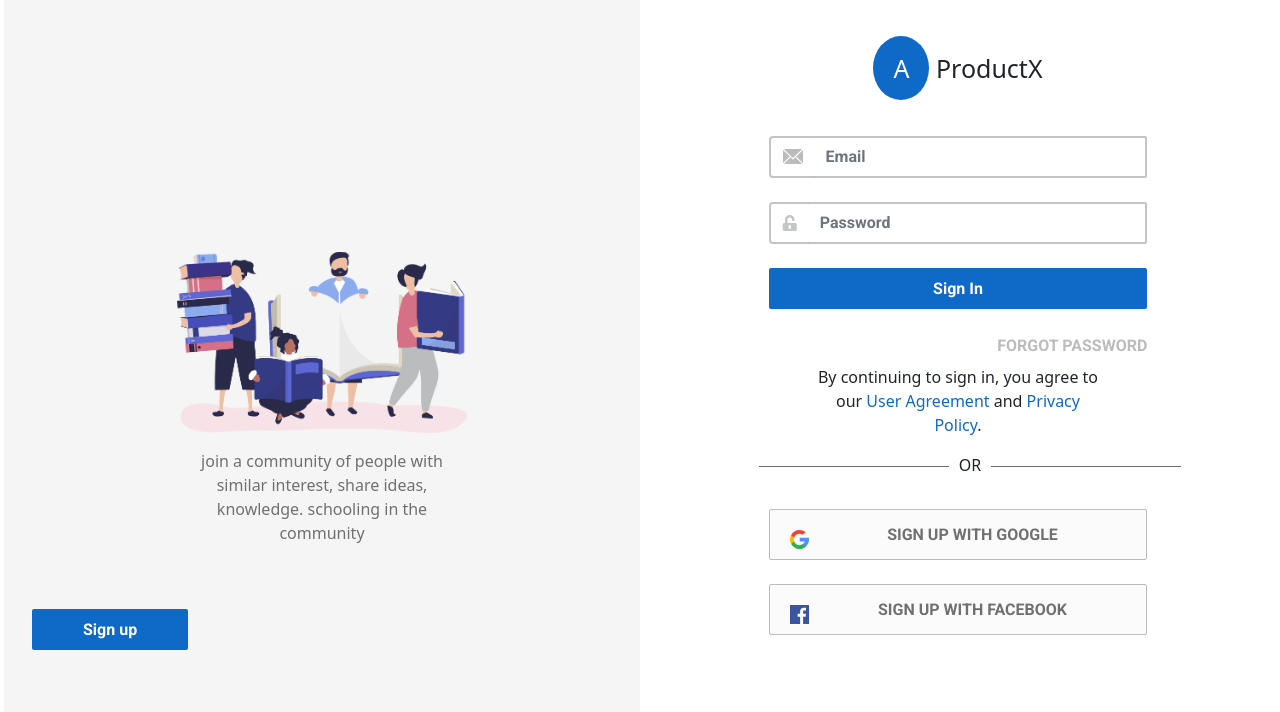
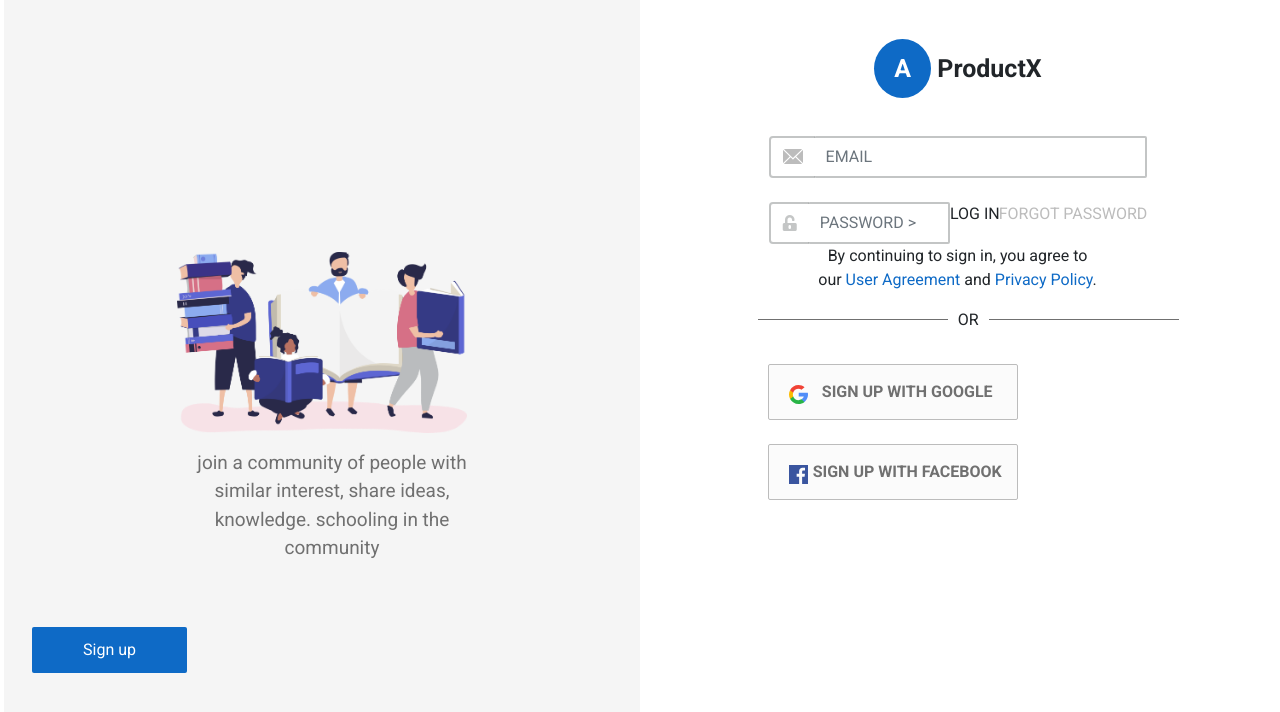
Before and after one commit to AccelerateHub/ProjectX, a plain HTML site: page index.html in a window 1280 px wide. Drawn offline with Linux system fonts and the light colour scheme.

Commit message:
initial commit

```diff
--- a/css/main.css
+++ b/css/main.css
@@ -13,7 +13,9 @@
     height: 100vh !important;
 }
 .head-title{
+    font-family: 'Roboto' !important;
     font-size: 25px;
+    font-weight: bold;
 }
 .text-span{
     color: #FFFFFF;
@@ -43,10 +45,12 @@
 
 .join{
     text-align: center;
-    font: Regular 28px/34px Roboto;
-    letter-spacing: 0px;
+    font-family: 'Roboto' !important;
     color: #707070;
+    font-size: 19px;
     opacity: 1;
+    padding-right: 131px;
+    padding-left: 151px;
 }
 
 .signup-con{
@@ -56,7 +60,8 @@
 
 .sign-up-btn{
     padding: 10px 50px 10px 50px;
-    font: Bold 16px/19px Roboto;
+    font-family: 'Roboto' !important;
+    font-size:16px;
     color: #FFFFFF;
     background: #0E6AC6;
     border-radius: 2px;
@@ -72,7 +77,9 @@
 .head-title{
     margin-top: 50px;
 }
-
+#form{
+    font-family: 'Roboto' !important;
+}
 .input-group-text {
     border-left: 2px solid #A4A7A7A6;
     border-top: 2px solid #A4A7A7A6;
@@ -89,21 +96,24 @@
      border-bottom: 2px solid #A4A7A7A6;
      border-right: 2px solid #A4A7A7A6;
      border-radius: 2px !important;
-     font: Bold 16px/19px Roboto;
+     font-family: 'Roboto' !important;
+     font-size: 16px;
      width: 533px;
     height: 42px;
 }
 
 .forgot-pass{
     text-decoration: none;
-    font: Bold 16px/19px Roboto;
+    font-family: 'Roboto' !important;
+    font:16px;
     letter-spacing: 0px;
     color: #BCBCBC;
 }
 
 .term-conditions{
     display: block;
-    font: Regular 16px/19px Roboto;
+    font-family: 'Roboto' !important;
+    font-size: 16px;
     letter-spacing: 0px;
     opacity: 1;
 }
@@ -136,7 +146,9 @@
     padding: 15px;
     background: #FBFBFB;
     border-radius: 2px !important;
-    font: Bold 16px/19px Roboto;
+    font-family: 'Roboto' !important;
+    font-weight: bold;
+    font:16px;
     letter-spacing: 0px;
     color: #707070;
 }
@@ -157,10 +169,12 @@
 
 .join-sign-up{
     text-align: center;
-    font: Regular 28px/34px Roboto;
-    letter-spacing: 0px;
+    font-family: 'Roboto' !important;
     color: #FFFFFF;
+    font-size: 19px;
     opacity: 1;
+    padding-right: 131px;
+    padding-left: 151px;
 }
 
 .login-con{
@@ -170,7 +184,8 @@
 
 .login-btn{
     padding: 10px 50px 10px 50px;
-    font: Bold 16px/19px Roboto;
+    font-family: 'Roboto' !important;
+    font:16px;
     color: #0E6AC6;
     background: #FFFFFF;
     border-radius: 2px;
--- a/index.html
+++ b/index.html
@@ -18,7 +18,7 @@
                 <div class="container content">
                     <img src="img/image 1.png" class="img-center" alt="">
                     <div class="row justify-content-center">
-                        <div class="col-12 col-md-11 col-lg-6">
+                        <div class="col-12 col-md-12 col-lg-12">
 
                     <p class="join mt-3">
                         join a community of people with similar interest, share ideas, knowledge. schooling in the community
@@ -45,17 +45,17 @@
                                     <div class="form-group mb-4">
                                       <div class="input-group ">
                                         <span class="input-group-text bg-white"> <img src="img/email (1).svg" alt=""></span>
-                                        <input type="email" class="form-control forms-style" placeholder="Email" >
+                                        <input type="email" class="form-control forms-style" placeholder="EMAIL" >
                                       </div>
                                     </div>
 
                                     <div class="form-group mb-4">
                                       <div class="input-group ">
                                         <span class="input-group-text bg-white"> <i class="fas fa-unlock-alt"></i></span>
-                                        <input type="password" class="form-control forms-style" placeholder="Password" >
+                                        <input type="password" class="form-control forms-style" placeholder="PASSWORD >
                                       </div>
                                     </div>
-                                    <button type="submit" class="btn form-control sign-up-btn">Sign In</button>
+                                    <button type="submit" class="btn form-control sign-up-btn">LOG IN</button>
                                     </form>
                                    <div class="forgot text-right pb-2">
                                     <a href="#" class="forgot-pass">FORGOT PASSWORD</a>
```
Also changed, not shown: sign-up.html (+4 -4 lines).
